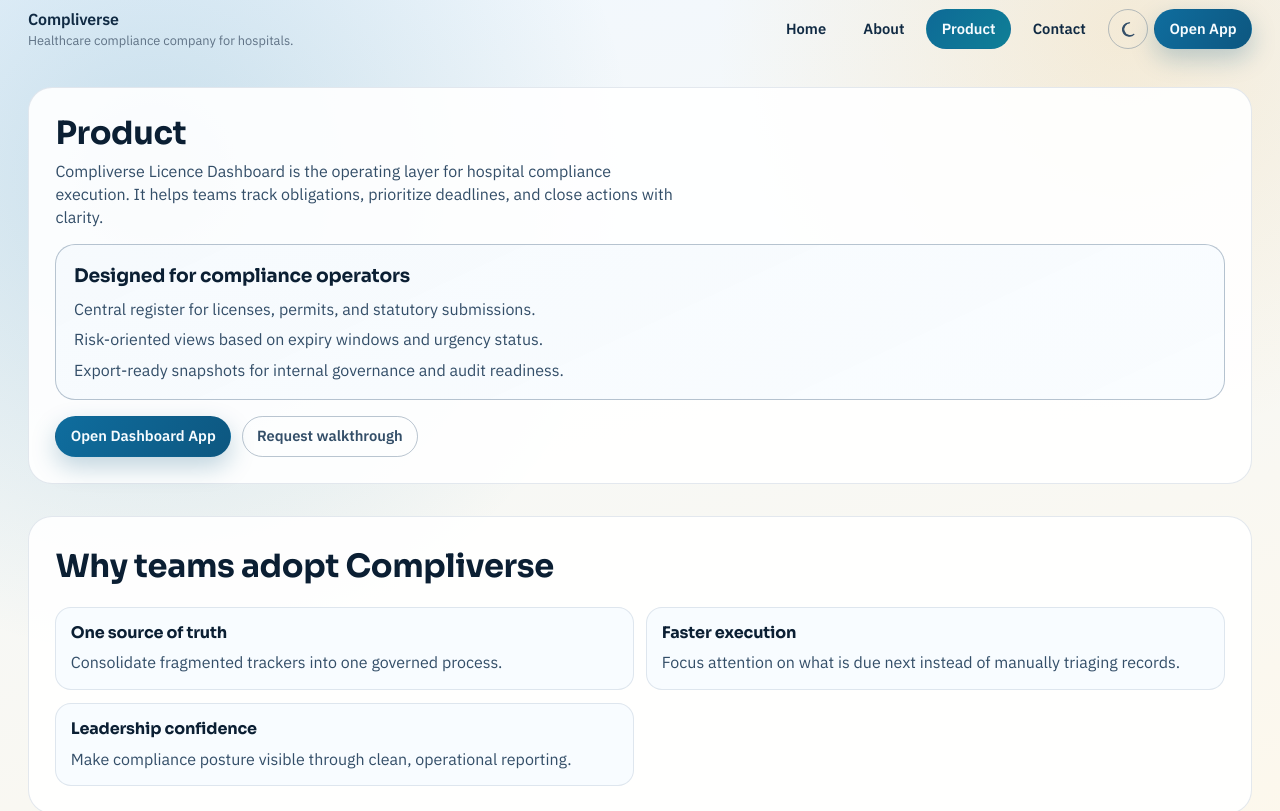
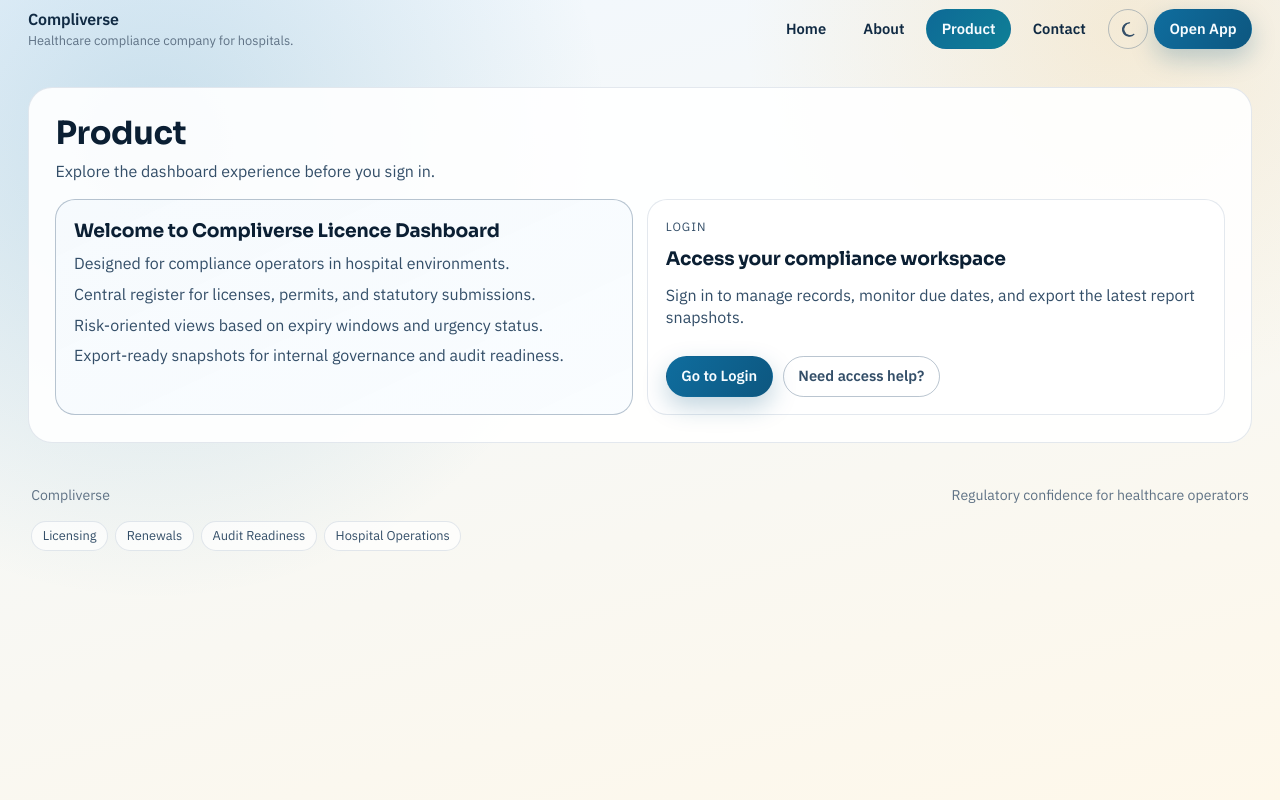
Before and after one commit to HexaGridSystems/license_dashboard, a React (Vite) app: page /product in a window 1280 px wide. Shown: the top 811 px of the page. Built offline with nearby package versions, Linux system fonts and the light colour scheme; no server answers.

Commit message:
fixed /app loading

```diff
--- a/src/app/AppRoot.tsx
+++ b/src/app/AppRoot.tsx
@@ -1,6 +1,6 @@
 import { LoginPage } from '../features/auth/components/LoginPage'
 import { useAuth } from '../features/auth/hooks/useAuth'
-import { DashboardPage } from '../features/dashboard/components/DashboardPage'
+import { DashboardPage } from '../features/dashboard/components/DashboardPage.tsx'
 import { useDashboardState } from '../features/dashboard/hooks/useDashboardState'
 import { MarketingLayout } from '../features/marketing/components/MarketingLayout'
 import { AboutPage } from '../features/marketing/pages/AboutPage'
--- a/src/features/marketing/components/MarketingSite.module.css
+++ b/src/features/marketing/components/MarketingSite.module.css
@@ -334,7 +334,7 @@
 }
 
 .productFrame {
-  margin-top: 1rem;
+  margin-top: 0;
   border-radius: 20px;
   border: 1px solid var(--card-border-strong);
   background: linear-gradient(
@@ -352,6 +352,42 @@
 
 .productFrame p {
   margin: 0.5rem 0 0;
+  color: var(--text-soft);
+}
+
+.productSplit {
+  margin-top: 1rem;
+  display: grid;
+  grid-template-columns: minmax(0, 1fr) minmax(0, 1fr);
+  gap: 0.9rem;
+  align-items: stretch;
+}
+
+.loginFrame {
+  border-radius: 20px;
+  border: 1px solid var(--card-border);
+  background: color-mix(in srgb, var(--surface) 92%, transparent);
+  padding: 1.1rem;
+  display: grid;
+  gap: 0.7rem;
+  align-content: center;
+}
+
+.loginEyebrow {
+  margin: 0;
+  text-transform: uppercase;
+  letter-spacing: 0.08em;
+  font-size: 0.75rem;
+  color: var(--text-muted);
+}
+
+.loginFrame h3 {
+  margin: 0;
+  color: var(--text-heading);
+}
+
+.loginFrame p {
+  margin: 0;
   color: var(--text-soft);
 }
 
@@ -443,7 +479,8 @@
   }
 
   .visualGrid,
-  .grid3 {
+  .grid3,
+  .productSplit {
     grid-template-columns: repeat(1, minmax(0, 1fr));
   }
 
--- a/src/features/marketing/pages/ProductPage.tsx
+++ b/src/features/marketing/pages/ProductPage.tsx
@@ -6,42 +6,31 @@ export function ProductPage() {
     <>
       <section className={styles.section}>
         <h1 className={styles.sectionTitle}>Product</h1>
-        <p className={styles.sectionLead}>
-          Compliverse Licence Dashboard is the operating layer for hospital compliance execution.
-          It helps teams track obligations, prioritize deadlines, and close actions with clarity.
-        </p>
+        <p className={styles.sectionLead}>Explore the dashboard experience before you sign in.</p>
 
-        <div className={styles.productFrame}>
-          <h3>Designed for compliance operators</h3>
+        <div className={styles.productSplit}>
+          <article className={styles.productFrame}>
+            <h3>Welcome to Compliverse Licence Dashboard</h3>
+            <p>Designed for compliance operators in hospital environments.</p>
             <p>Central register for licenses, permits, and statutory submissions.</p>
             <p>Risk-oriented views based on expiry windows and urgency status.</p>
             <p>Export-ready snapshots for internal governance and audit readiness.</p>
-        </div>
+          </article>
 
+          <article className={styles.loginFrame}>
+            <p className={styles.loginEyebrow}>Login</p>
+            <h3>Access your compliance workspace</h3>
+            <p>
+              Sign in to manage records, monitor due dates, and export the latest report snapshots.
+            </p>
             <div className={styles.buttonRow}>
               <Link to="/app" className={styles.ctaButton}>
-            Open Dashboard App
+                Go to Login
               </Link>
               <Link to="/contact" className={styles.ghostButton}>
-            Request walkthrough
+                Need access help?
               </Link>
             </div>
-      </section>
-
-      <section className={styles.section}>
-        <h2 className={styles.sectionTitle}>Why teams adopt Compliverse</h2>
-        <div className={styles.grid3}>
-          <article className={styles.infoCard}>
-            <h3>One source of truth</h3>
-            <p>Consolidate fragmented trackers into one governed process.</p>
-          </article>
-          <article className={styles.infoCard}>
-            <h3>Faster execution</h3>
-            <p>Focus attention on what is due next instead of manually triaging records.</p>
-          </article>
-          <article className={styles.infoCard}>
-            <h3>Leadership confidence</h3>
-            <p>Make compliance posture visible through clean, operational reporting.</p>
           </article>
         </div>
       </section>
```
Also changed, not shown: public/staticwebapp.config.json (added, +17 -0 lines). Lines whose indentation alone changed are shown as unchanged.
